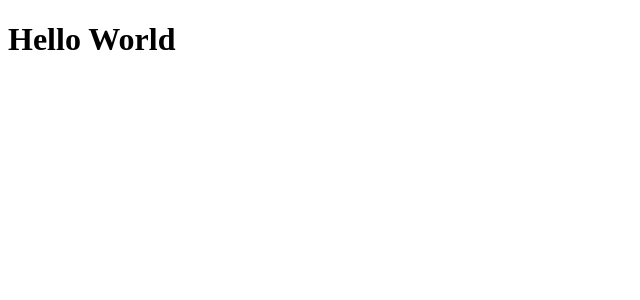
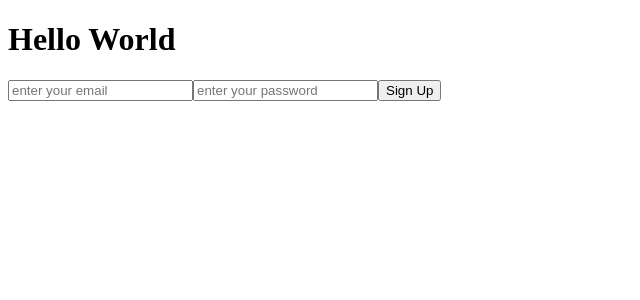
Before and after one commit to snazzy-CMS/frontend, a React (Create React App) app: page / in a window 1280 px wide. Shown: the top 300 px of the page, without its empty margins (0-640 px from the left). Built offline with nearby package versions, Linux system fonts and the light colour scheme.

Commit message:
Added authentication view
ToDo:
- check user state to switch view

```diff
--- a/src/App.js
+++ b/src/App.js
@@ -1,9 +1,11 @@
 import React from "react";
+import AuthenticationView from "./components/Login/AuthenticationView";
 
 const App = () => {
   return (
     <div>
       <h1>Hello World</h1>
+      <AuthenticationView />
     </div>
   );
 };
--- a/src/components/Login/AuthenticationView.jsx
+++ b/src/components/Login/AuthenticationView.jsx
@@ -1,2 +1,22 @@
-import React from "react";
-import axiosWithAuth from "../../utils/axiosWithAuth";
+import React, { useState } from "react";
+import LoginForm from "./LoginForm";
+import SignUpForm from "./SignUpForm";
+
+const AuthenticationView = () => {
+  const [loggedIn, setLoggedIn] = useState(false);
+
+  const checkLogin = () => {
+    return loggedIn;
+  };
+  return (
+    <>
+      {checkLogin ? (
+        <SignUpForm loggedIn={loggedIn} setLoggedIn={setLoggedIn} />
+      ) : (
+        <LoginForm loggedIn={loggedIn} setLoggedIn={setLoggedIn} />
+      )}
+    </>
+  );
+};
+
+export default AuthenticationView;
--- a/src/components/Login/LoginForm.jsx
+++ b/src/components/Login/LoginForm.jsx
@@ -12,7 +12,7 @@ const LoginForm = ({ values, touched, errors }) => (
         placeholder="enter your email"
         className="login__field"
       />
-      {touched.email && erorrs.email && (
+      {touched.email && errors.email && (
         <p className="login__form__error">{errors.email}</p>
       )}
       <Field
@@ -21,7 +21,7 @@ const LoginForm = ({ values, touched, errors }) => (
         placeholder="enter your password"
         className="login__field"
       />
-      {touched.password && erorrs.password && (
+      {touched.password && errors.password && (
         <p className="login__form__error">{errors.password}</p>
       )}
       <button type="submit" className="button submit--button">
--- a/src/components/Login/SignUpForm.jsx
+++ b/src/components/Login/SignUpForm.jsx
@@ -12,7 +12,7 @@ const SignUpForm = ({ values, touched, errors }) => (
         placeholder="enter your email"
         className="signup__field"
       />
-      {touched.email && erorrs.email && (
+      {touched.email && errors.email && (
         <p className="signup__form__error">{errors.email}</p>
       )}
 
@@ -22,7 +22,7 @@ const SignUpForm = ({ values, touched, errors }) => (
         placeholder="enter your password"
         className="signup__password"
       />
-      {touched.password && erorrs.password && (
+      {touched.password && errors.password && (
         <p className="signup__form__error">{errors.password}</p>
       )}
 
```
